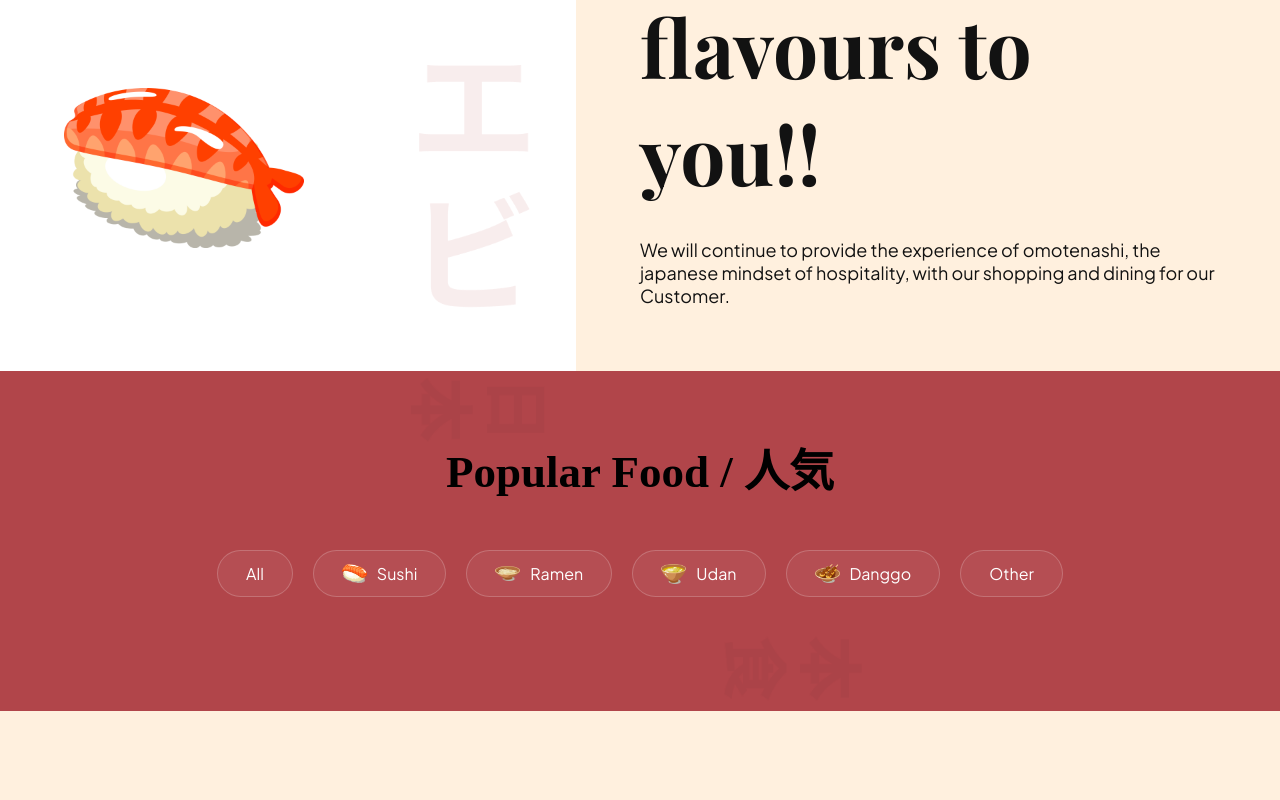
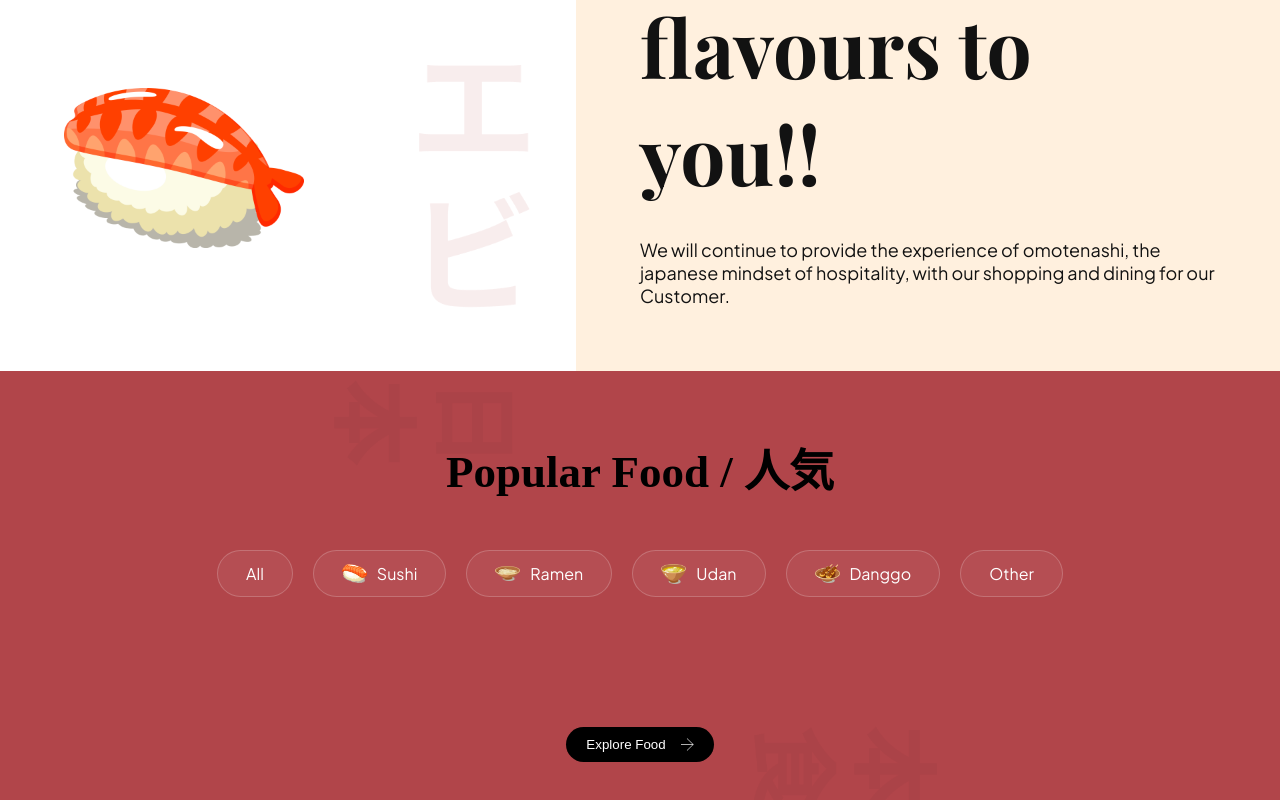
Before and after one commit to Sushil-18/Vite_Project, a website built with Vite: page index.html in a window 1280 px wide. Shown: the part 1249-2049 px from the top of the page. Before the commit the page ends 1960 px from the top, so only its background shows below. Built offline with nearby package versions, Linux system fonts and the light colour scheme.

Commit message:
Added Explore Food button

```diff
--- a/CSS/sections/popular.css
+++ b/CSS/sections/popular.css
@@ -51,3 +51,24 @@
 .popular_food_list img {
   width: 25px;
 }
+
+.explore_food_btn {
+  width: fit-content;
+  padding: 10px 20px;
+  margin: 80px auto 0;
+
+  display: flex;
+  justify-content: center;
+  align-items: center;
+
+  background: black;
+  border-radius: 20px;
+  border: none;
+
+  color: #fff;
+  cursor: pointer;
+}
+.explore_food_btn img {
+  width: 13px;
+  margin-left: 15px;
+}
--- a/index.html
+++ b/index.html
@@ -124,7 +124,16 @@
           Danggo</button>
         <button class="popular_items">Other</button>
       </div>
+
+      <div >
+        <button class="explore_food_btn">Explore Food
+          <img src="assets/arrow-right.svg" alt="horizontal_arrow">
+        </button>
+      </div>
+
     </section>
+
+
 
     <script src="js/Script.js" type="module"></script>
   </body>
```
